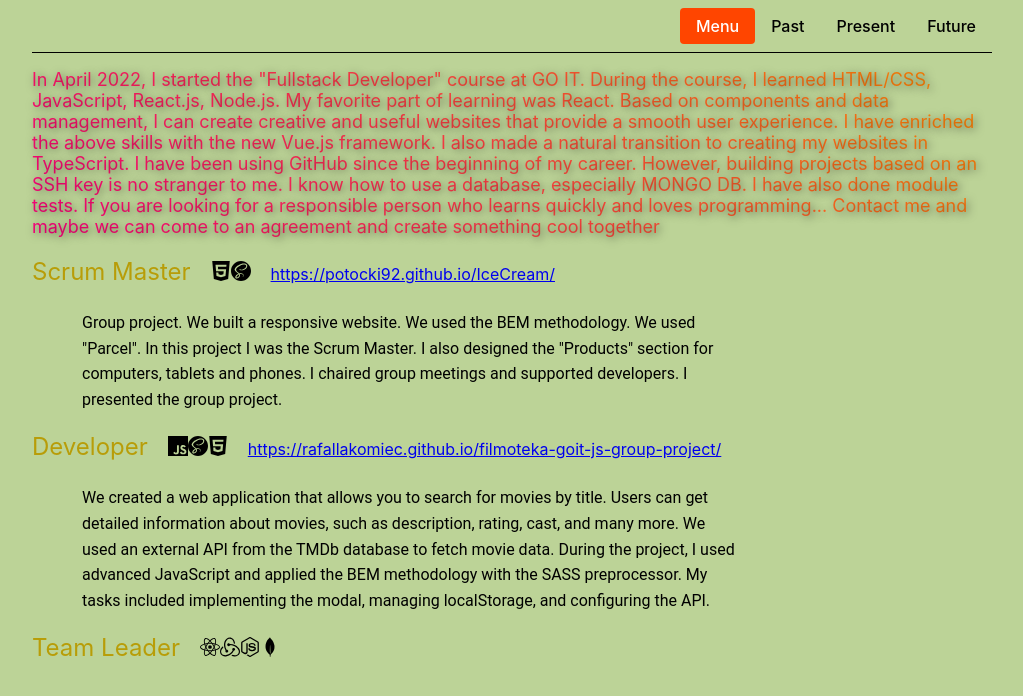
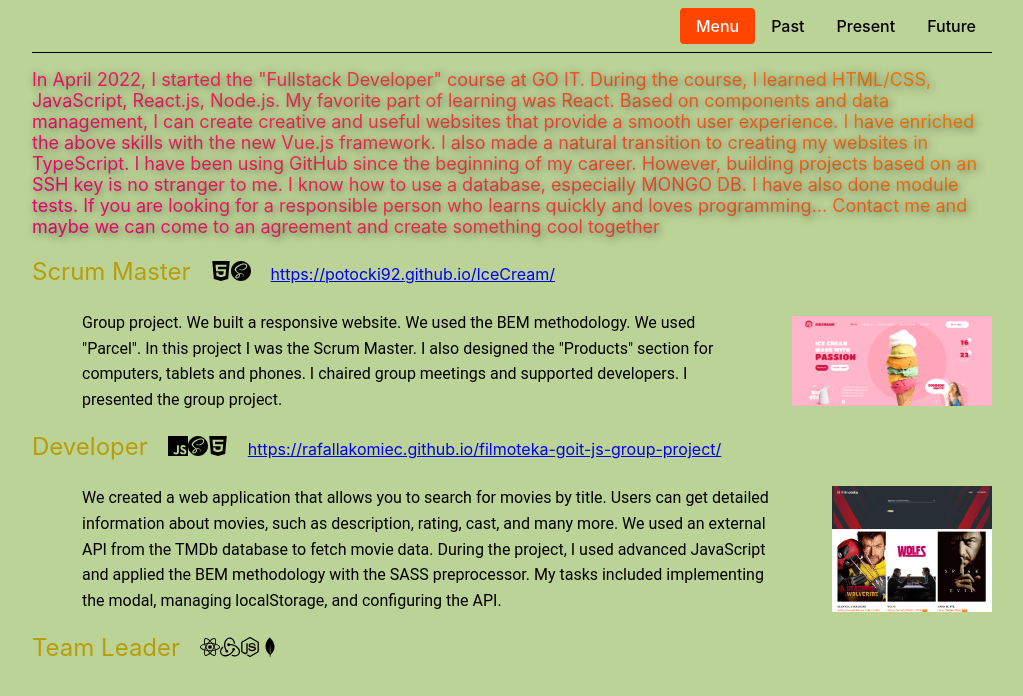
Before and after one commit to MateuszKar2/Portfolio, a React (Create React App) app: page / in a window 1280 px wide. Shown: the top 696 px of the page, without its empty margins (128-1151 px from the left). Built offline with nearby package versions, Linux system fonts and the light colour scheme.

Commit message:
add files/myProjects

```diff
--- a/src/module/Menu.module.css
+++ b/src/module/Menu.module.css
@@ -45,9 +45,14 @@
     font-size: 22px;
 }
 
+.project__place {
+    display: flex;
+    align-items: center;
+}
+
 .project__text {
     padding-left: 50px;
-    padding-right: 250px;
+    padding-right: 50px;
     text-align: left;
     font-family: 'Roboto', sans-serif;
     line-height: 1.6; /* Opcjonalnie, dla lepszej czytelności */
--- a/src/pages/Menu.jsx
+++ b/src/pages/Menu.jsx
@@ -1,6 +1,8 @@
 import styles from './../module/Menu.module.css';
 import {SiJavascript, SiReact, SiHtml5, SiSass, SiRedux, SiNodedotjs, SiMongodb } from 'react-icons/si';
 
+const iceCream = require('./../assets/images/iceCream.png');
+const filmoteka = require('./../assets/images/filmoteka.png');
 
 
 const Menu = () => {
@@ -27,13 +29,16 @@ const Menu = () => {
                             https://potocki92.github.io/IceCream/
                     </a>
             </div>
-
+            <div className={styles.project__place}>
                 <div className={styles.project__text}>
                     Group project. We built a responsive website. We used the BEM methodology. We used "Parcel".
                     In this project I was the Scrum Master. I also designed the "Products" section for computers, tablets and phones.
                     I chaired group meetings and supported developers.
                     I presented the group project.
                 </div>
+                <img src={iceCream} alt="My project" width={200}></img>
+            </div>
+
 
             <div className={styles.project__header}>
                 <p className={styles.project__position}>Developer</p>
@@ -47,10 +52,13 @@ const Menu = () => {
                     </a>
             </div>
 
+            <div className={styles.project__place}>
                 <div className={styles.project__text}>
                     We created a web application that allows you to search for movies by title. Users can get detailed information about movies, such as description, rating, cast, and many more.
                     We used an external API from the TMDb database to fetch movie data. During the project, I used advanced JavaScript and applied the BEM methodology with the SASS preprocessor.
                     My tasks included implementing the modal, managing localStorage, and configuring the API.
+                </div>
+                <img src={filmoteka} alt="My project two" width={160}></img>
             </div>
 
             <div className={styles.project__header}>
```
Also changed, not shown: src/assets/images/iceCream.png (renamed from src/assets/images/IceScrim.png). Lines whose indentation alone changed are shown as unchanged.
